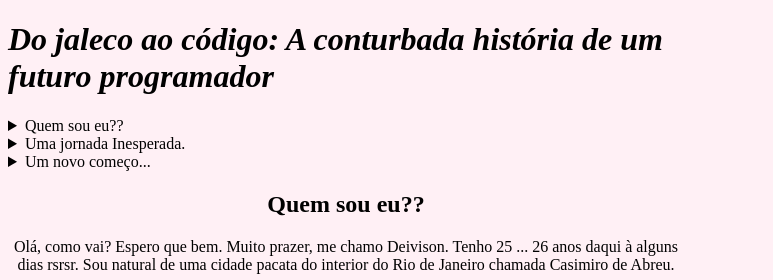
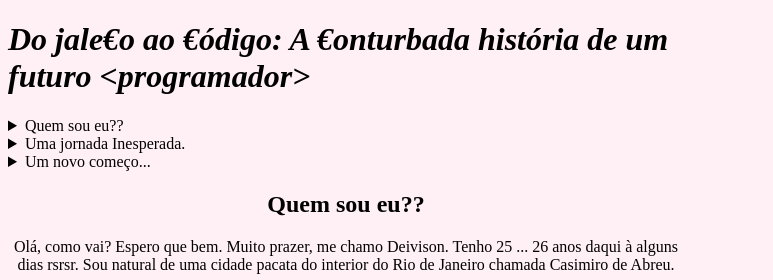
Before and after one commit to Kenzie-Academy-Brasil-Developers/entrega-mais-tag-html-sprint-2-Deivison-Rangel, a plain HTML site: page index.html in a window 1280 px wide. Shown: the top 280 px of the page, 0-773 px from the left. Drawn offline with Linux system fonts and the light colour scheme.

Commit message:
entrega atualizada Final

```diff
--- a/index.html
+++ b/index.html
@@ -15,7 +15,7 @@
     </figure>
 
     <header>
-        <h1><i>Do jaleco ao código: A conturbada história de um futuro programador</i></h1>
+        <h1><i>Do jale&#8364;o ao &#8364;ódigo: A &#8364;onturbada história de um futuro &lt;programador&gt; </i></h1>
 
         <details>
             <summary>Quem sou eu??</summary>
```
